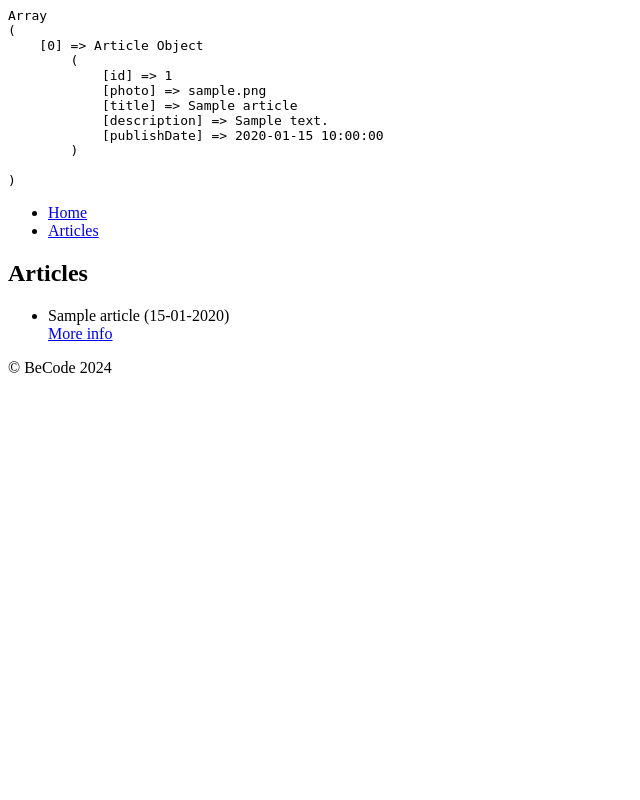
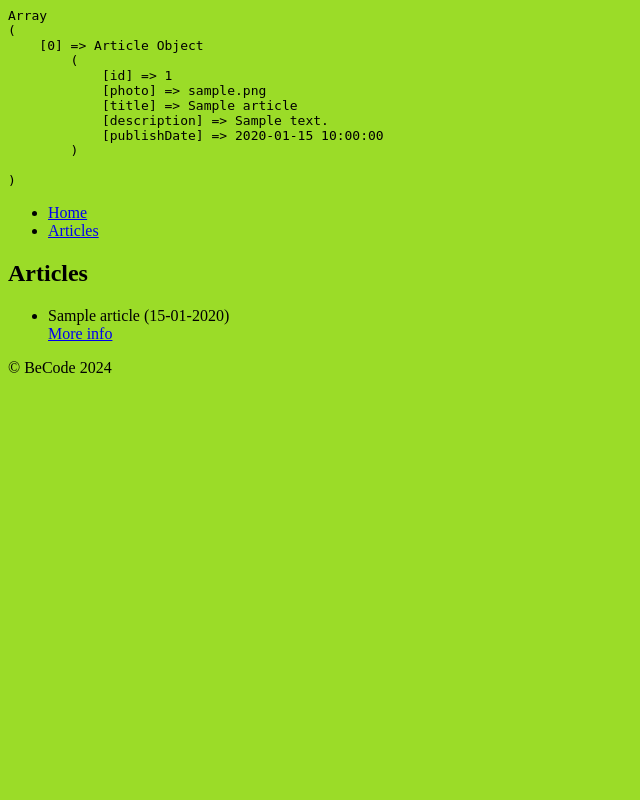
Before and after one commit to becodeorg/verou-5-mvc-SezinAkbulut, a PHP site: page /index.php?action=articles-index in a window 1280 px wide. Shown: the whole page, without its empty margins (0-640 px from the left). Run offline with PHP 8.4, Linux system fonts and the light colour scheme; tables that the repository leaves empty or names only in its code hold one stand-in row (values such as "Sample post").

Commit message:
add link of css to header.php

```diff
--- /dev/null
+++ b/Stylesheet/style.css
@@ -0,0 +1,6 @@
+img{
+    max-width: 50%;
+}
+body{
+    background-color: #9bdc28;
+}
--- a/View/includes/header.php
+++ b/View/includes/header.php
@@ -5,6 +5,8 @@
     <meta name="viewport"
           content="width=device-width, user-scalable=no, initial-scale=1.0, maximum-scale=1.0, minimum-scale=1.0">
     <meta http-equiv="X-UA-Compatible" content="ie=edge">
+    <link rel="stylesheet" type="text/css" href="./Stylesheet/style.css">
+
     <!--Change the page name-->
     <title><?= $pageTitle ?? 'Becode - Boiler plate MVC' ?></title>
 </head>
```
Also changed, not shown: index.php (line endings or trailing spaces).
